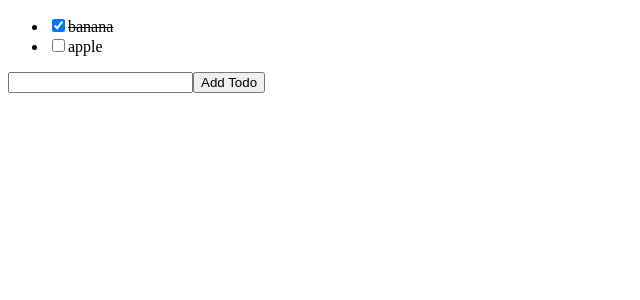
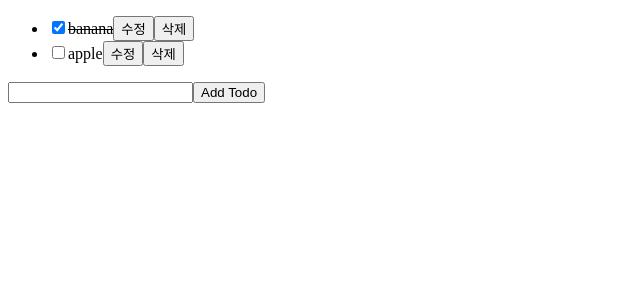
Before and after one commit to Seonghui/todo-list, a React (Create React App) app: page / in a window 1280 px wide. Shown: the top 300 px of the page, without its empty margins (0-640 px from the left). Built offline with nearby package versions, Linux system fonts and the light colour scheme.

Commit message:
수정, 삭제 구현

```diff
--- a/src/App.tsx
+++ b/src/App.tsx
@@ -23,6 +23,26 @@ const App: React.FC = () => {
     return setTodos(newTodos);
   };
 
+  const editTodo: EditTodo = (selectedTodo, text) => {
+    const newTodos = todos.map(todo => {
+      if (todo === selectedTodo) {
+        return {
+          ...todo,
+          text
+        };
+      }
+      return todo;
+    });
+    return setTodos(newTodos);
+  };
+
+  const deleteTodo: DeleteTodo = selectedTodo => {
+    const newTodos = todos.filter(todo => {
+      return todo !== selectedTodo;
+    });
+    return setTodos(newTodos);
+  };
+
   const addTodo: AddTodo = newTodo => {
     newTodo.trim() !== "" &&
       setTodos([...todos, { text: newTodo, complete: false }]);
@@ -30,7 +50,12 @@ const App: React.FC = () => {
 
   return (
     <React.Fragment>
-      <TodoList todos={todos} toggleTodo={toggleTodo} />
+      <TodoList
+        todos={todos}
+        toggleTodo={toggleTodo}
+        editTodo={editTodo}
+        deleteTodo={deleteTodo}
+      />
       <AddTodoForm addTodo={addTodo} />
     </React.Fragment>
   );
--- a/src/TodoList.tsx
+++ b/src/TodoList.tsx
@@ -4,14 +4,27 @@ import { TodoListItem } from "./TodoListItem";
 interface TodoListProps {
   todos: Array<Todo>;
   toggleTodo: ToggleTodo;
+  editTodo: EditTodo;
+  deleteTodo: DeleteTodo;
 }
 
-export const TodoList: React.FC<TodoListProps> = ({ todos, toggleTodo }) => {
+export const TodoList: React.FC<TodoListProps> = ({
+  todos,
+  toggleTodo,
+  editTodo,
+  deleteTodo
+}) => {
   return (
     <ul>
       {todos.map(todo => {
         return (
-          <TodoListItem key={todo.text} todo={todo} toggleTodo={toggleTodo} />
+          <TodoListItem
+            key={todo.text}
+            todo={todo}
+            toggleTodo={toggleTodo}
+            editTodo={editTodo}
+            deleteTodo={deleteTodo}
+          />
         );
       })}
     </ul>
--- a/src/TodoListItem.tsx
+++ b/src/TodoListItem.tsx
@@ -1,15 +1,50 @@
-import React from "react";
+import React, { useState, ChangeEvent } from "react";
 import "./TodoListItem.css";
 
 interface TodoListItemProps {
   todo: Todo;
   toggleTodo: ToggleTodo;
+  editTodo: EditTodo;
+  deleteTodo: DeleteTodo;
 }
 
 export const TodoListItem: React.FC<TodoListItemProps> = ({
   todo,
-  toggleTodo
+  toggleTodo,
+  editTodo,
+  deleteTodo
 }) => {
+  const [newText, setNewText] = useState(todo.text);
+  const [isEditing, setIsEditing] = useState(false);
+
+  const handleChange = (e: ChangeEvent<HTMLInputElement>) => {
+    setNewText(e.target.value);
+  };
+
+  const handleEdit = (e: React.MouseEvent<HTMLElement>) => {
+    e.preventDefault();
+    editTodo(todo, newText);
+  };
+
+  const handleToggleEdit = (e: React.MouseEvent<HTMLElement>) => {
+    setIsEditing(!isEditing);
+  };
+  if (isEditing) {
+    return (
+      <li>
+        <label className={todo.complete ? "complete" : undefined}>
+          <input
+            type="checkbox"
+            checked={todo.complete}
+            onChange={() => toggleTodo(todo)}
+          />
+          <input type="text" value={newText} onChange={handleChange} />
+          <button onClick={handleEdit}>완료</button>
+        </label>
+      </li>
+    );
+  }
+
   return (
     <li>
       <label className={todo.complete ? "complete" : undefined}>
@@ -19,6 +54,8 @@ export const TodoListItem: React.FC<TodoListItemProps> = ({
           onChange={() => toggleTodo(todo)}
         />
         {todo.text}
+        <button onClick={handleToggleEdit}>수정</button>
+        <button onClick={() => deleteTodo(todo)}>삭제</button>
       </label>
     </li>
   );
--- a/src/types.d.ts
+++ b/src/types.d.ts
@@ -6,3 +6,7 @@ type Todo = {
 type ToggleTodo = (selectedTodo: Todo) => void;
 
 type AddTodo = (newTodo: string) => void;
+
+type DeleteTodo = (selectedTodo: Todo) => void;
+
+type EditTodo = (selectedTodo: Todo, text: string) => void;
```
